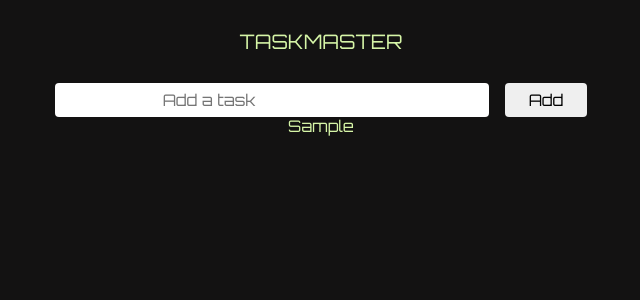
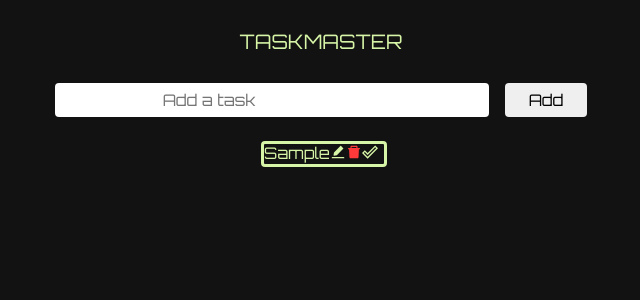
Before and after one commit to LinziJayne36/react-todo-ts, a React (Vite) app: page / in a window 1280 px wide. Both pictures are taken after typing "Sample" into the empty fields and a click on the button "Add". Shown: the top 300 px of the page, without its empty margins (319-959 px from the left). Built offline with nearby package versions, Linux system fonts and the light colour scheme.

Commit message:
Add icons and basic styles to the single todo component

```diff
--- a/src/components/singleTodo.tsx
+++ b/src/components/singleTodo.tsx
@@ -1,5 +1,7 @@
 import React from "react";
 import { Todo } from "../model";
+import { AiFillEdit, AiFillDelete } from "react-icons/ai";
+import { MdDoneOutline } from "react-icons/md";
 
 type Props = {
     todo: Todo;
@@ -10,8 +12,19 @@ type Props = {
 const SingleTodo = ({ todo, todos, setTodos }: Props) => {
     return (
         <div>
-            <form action="" className="todos-single">
+            <form className="todos-single">
                 <span className="todos-single-text">{todo.todo}</span>
+                <div>
+                    <span className="icon">
+                        <AiFillEdit className="edit-icon" />
+                    </span>
+                    <span className="icon">
+                        <AiFillDelete className="delete-icon" />
+                    </span>
+                    <span className="icon">
+                        <MdDoneOutline />
+                    </span>
+                </div>
             </form>
         </div>
     );
--- a/src/components/styles.css
+++ b/src/components/styles.css
@@ -24,6 +24,23 @@
 .todos {
     display: flex;
     justify-content: space-evenly;
-    width: 24%;
+    width: 36.5%;
     flex-wrap: wrap;
 }
+
+.todos-single {
+    display: flex;
+    width: 100%;
+    margin-top: 1.5em;
+    border-style: solid;
+    border-color: rgb(214, 245, 167);
+    border-radius: 4px;
+}
+
+.edit-icon {
+    color: rgb(214, 245, 167);
+}
+
+.delete-icon {
+    color: rgb(253, 57, 57);
+}
```
